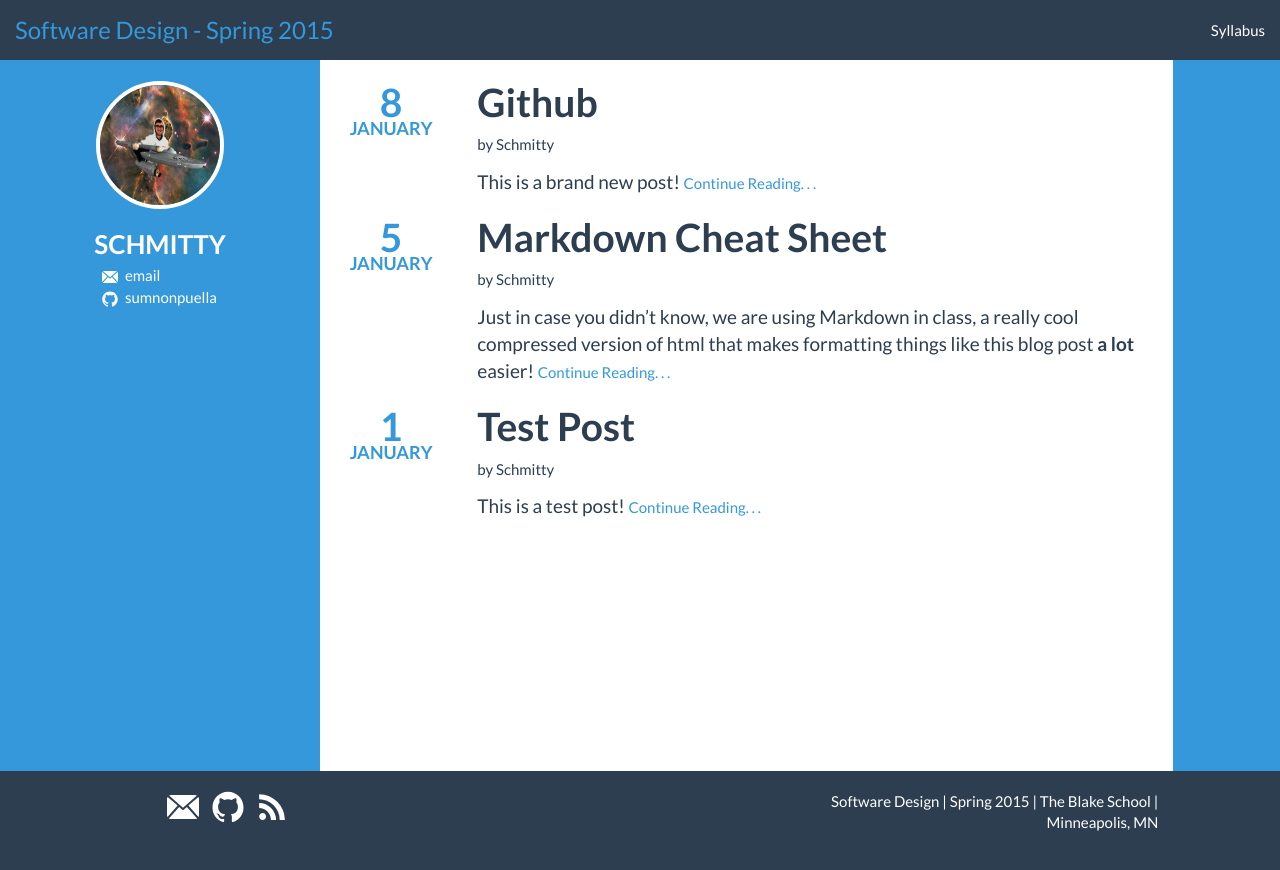
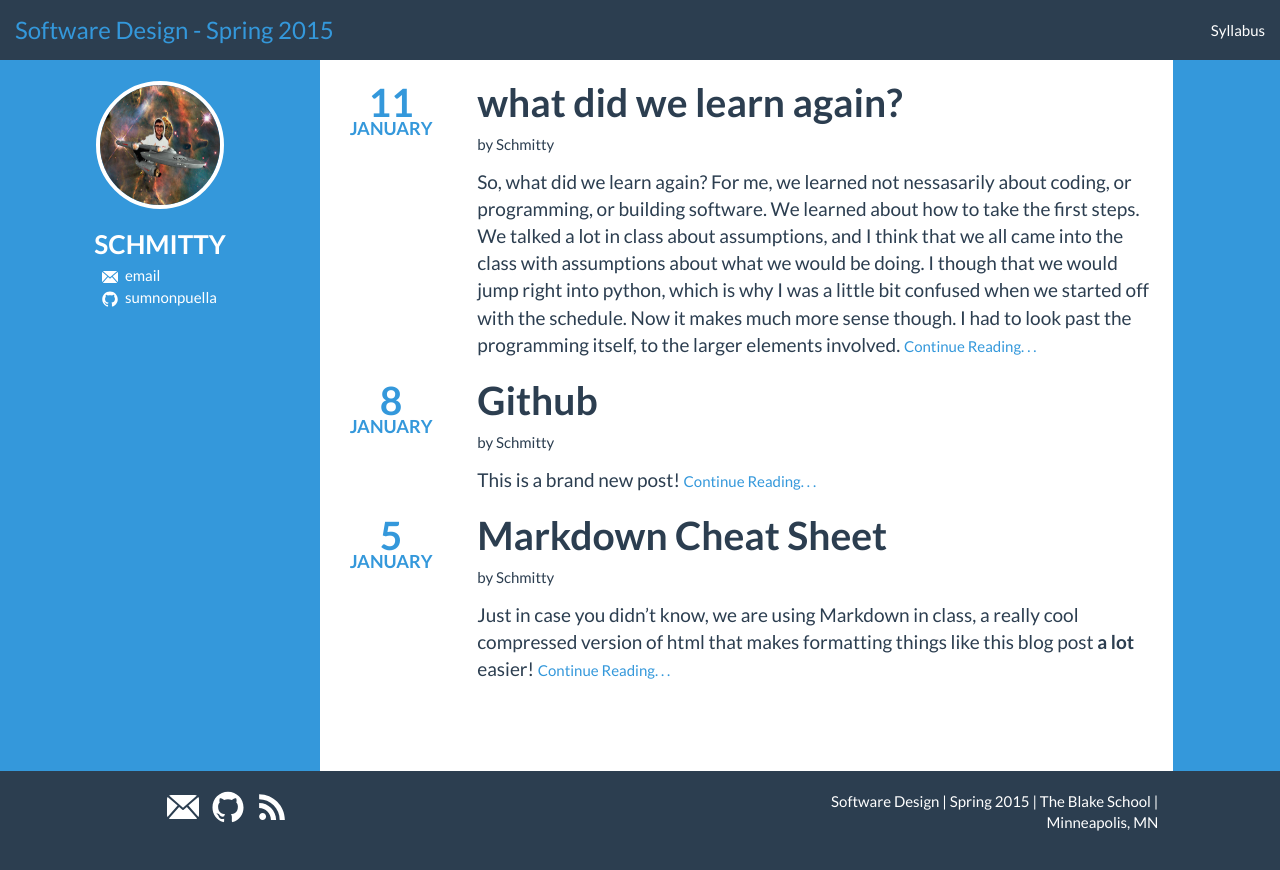
Before and after one commit to BlakeCS-Spring2015/blakecs-spring2015.github.io, a Jekyll site: the page built from schmitty/index.html, in a window 1280 px wide. Shown: the top 870 px of the page. Built offline with Jekyll 4.4.1, drawn with Linux system fonts in a browser that asks for light colours.

Commit message:
Added sum post, edited Cheat Sheet, dot test post

```diff
--- /dev/null
+++ b/schmitty/_posts/2015-01-11-What-did-we-learn-again.md
@@ -0,0 +1,18 @@
+---
+layout: post
+title: "what did we learn again?"
+date: 2015-01-11 09:27:05
+author: schmitty
+---
+
+
+So, what did we learn again? For me, we learned not nessasarily about coding, or programming, or building software. We
+learned about how to take the first steps. We talked a lot in class about assumptions, and I think that we all came into
+the class with assumptions about what we would be doing. I though that we would jump right into python, which is why
+I was a little bit confused when we started off with the schedule. Now it makes much more sense though. I had to look
+past the programming itself, to the larger elements involved.
+
+I was used to writing code that only I would ever use,
+I had never though about the other persepectives that we might need to take into account. I know that the way I write
+code, and do any other project will change. It was a lot of fun actually, designing the schedule, but I think that we
+all learned a lot more than how else our school **could** operate. Though **could** have started with `for` loops, or `functions`, but I don't think that we `should` have started any other way.
```
Also changed, not shown: schmitty/_posts/2015-01-01-test-post.md (deleted, +0 -14 lines), schmitty/_posts/2015-01-05-markdown-cheatsheet.md (line endings or trailing spaces).
